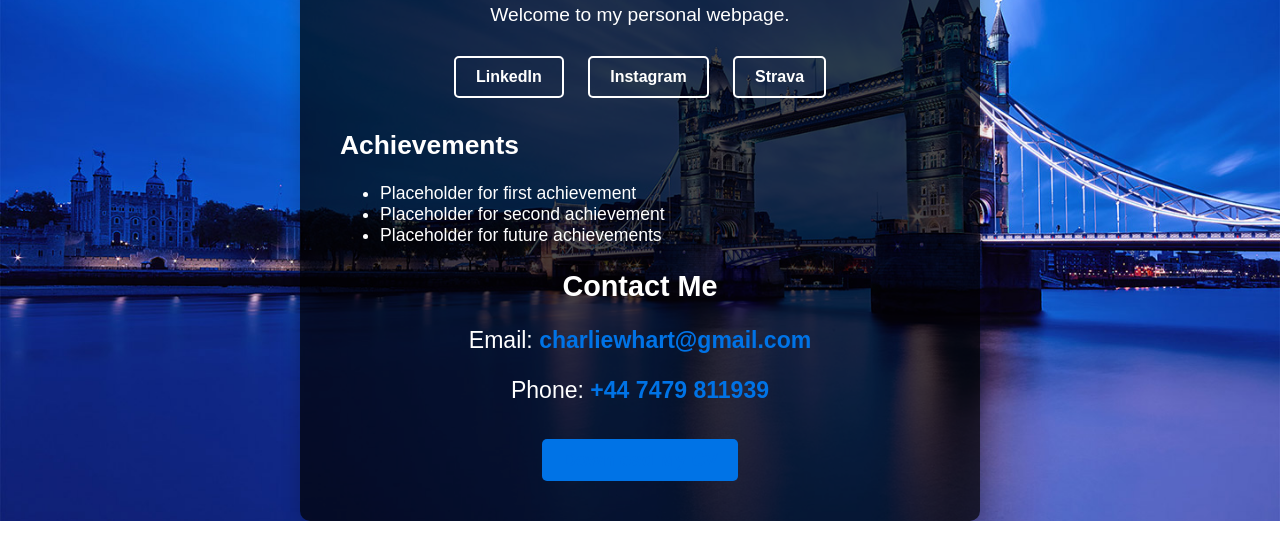
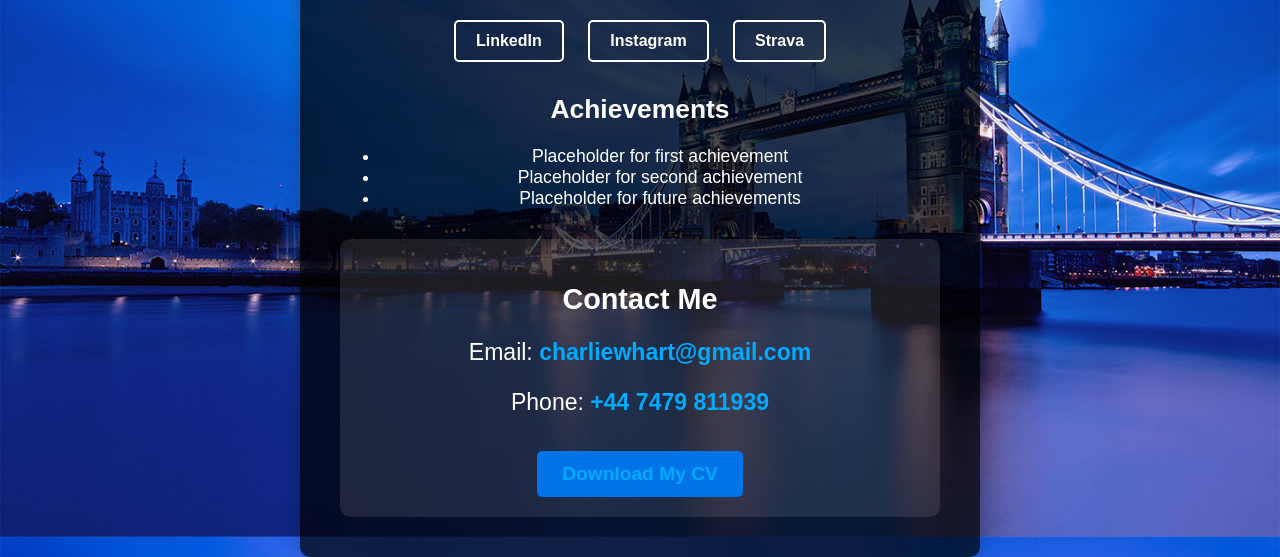
Before and after one commit to charliehart02/charleshart, a plain HTML site: page index.html in a window 1280 px wide. Shown: the part 290-847 px from the top of the page. Before the commit the page ends 811 px from the top, so only its background shows below. Drawn offline with Linux system fonts and the light colour scheme.

Commit message:
Update index.html

```diff
--- a/index.html
+++ b/index.html
@@ -43,6 +43,9 @@
             font-size: 1.2em;
             margin-bottom: 20px;
         }
+        .links {
+            margin-bottom: 20px;
+        }
         .links a {
             display: inline-block;
             margin: 10px;
@@ -61,15 +64,21 @@
         .achievements {
             margin-top: 20px;
             font-size: 1.1em;
-            text-align: left;
+            text-align: center;
         }
         .contact {
-            margin-top: 20px;
+            margin-top: 30px;
             font-size: 1.2em;
             text-align: center;
+            padding: 20px;
+            background: rgba(255, 255, 255, 0.1);
+            border-radius: 10px;
+        }
+        .contact h2 {
+            margin-bottom: 10px;
         }
         .contact a {
-            color: #0073e6;
+            color: #00aaff;
             font-weight: bold;
             text-decoration: none;
         }
@@ -79,13 +88,14 @@
         .cv-download {
             display: inline-block;
             margin-top: 15px;
-            padding: 10px 20px;
+            padding: 12px 25px;
             background: #0073e6;
             color: white;
             font-weight: bold;
             text-decoration: none;
             border-radius: 5px;
             transition: background 0.3s ease;
+            font-size: 1em;
         }
         .cv-download:hover {
             background: #005bb5;
@@ -110,6 +120,7 @@
                 <li>Placeholder for future achievements</li>
             </ul>
         </div>
+
         <!-- Contact & CV Section -->
         <div class="contact">
             <h2>Contact Me</h2>
```
